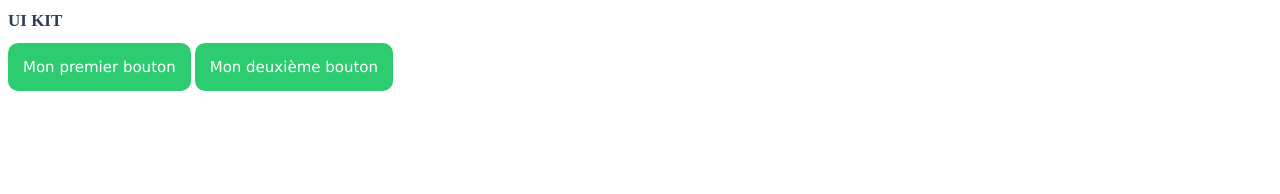
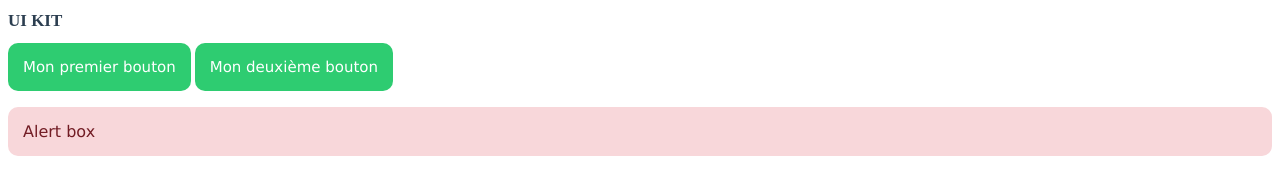
Before and after one commit to maxTerr/UI-Kit, a plain HTML site: page index.html in a window 1280 px wide. Drawn offline with Linux system fonts and the light colour scheme.

Commit message:
alert component

```diff
--- a/index.html
+++ b/index.html
@@ -10,5 +10,6 @@
 <h1>UI KIT</h1>
 <a class=btn href=#> Mon premier bouton</a>
 <input class=btn type="button" value="Mon deuxième bouton">
+<p class=alert>Alert box</p>
 </body>
 </html>
--- a/style.css
+++ b/style.css
@@ -15,3 +15,12 @@ border-radius: 10px;
 .btn:hover {
 background-color: #27ae60;
 }
+.alert {
+display: block;
+background-color: #f8d7da;
+color: #721c24;
+border-color: #f5c6cb;
+padding: 15px;
+border-radius: 10px;
+font-family: Verdana, bold;
+}
```
